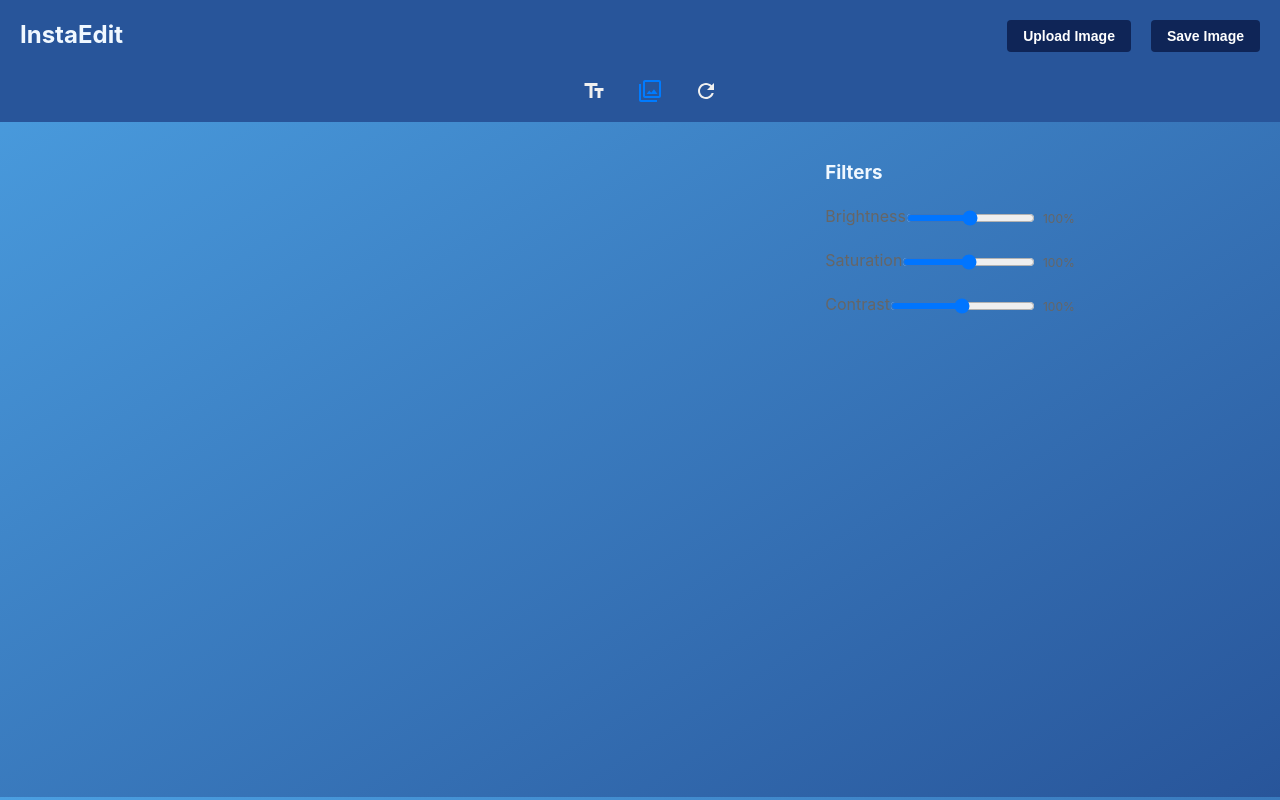
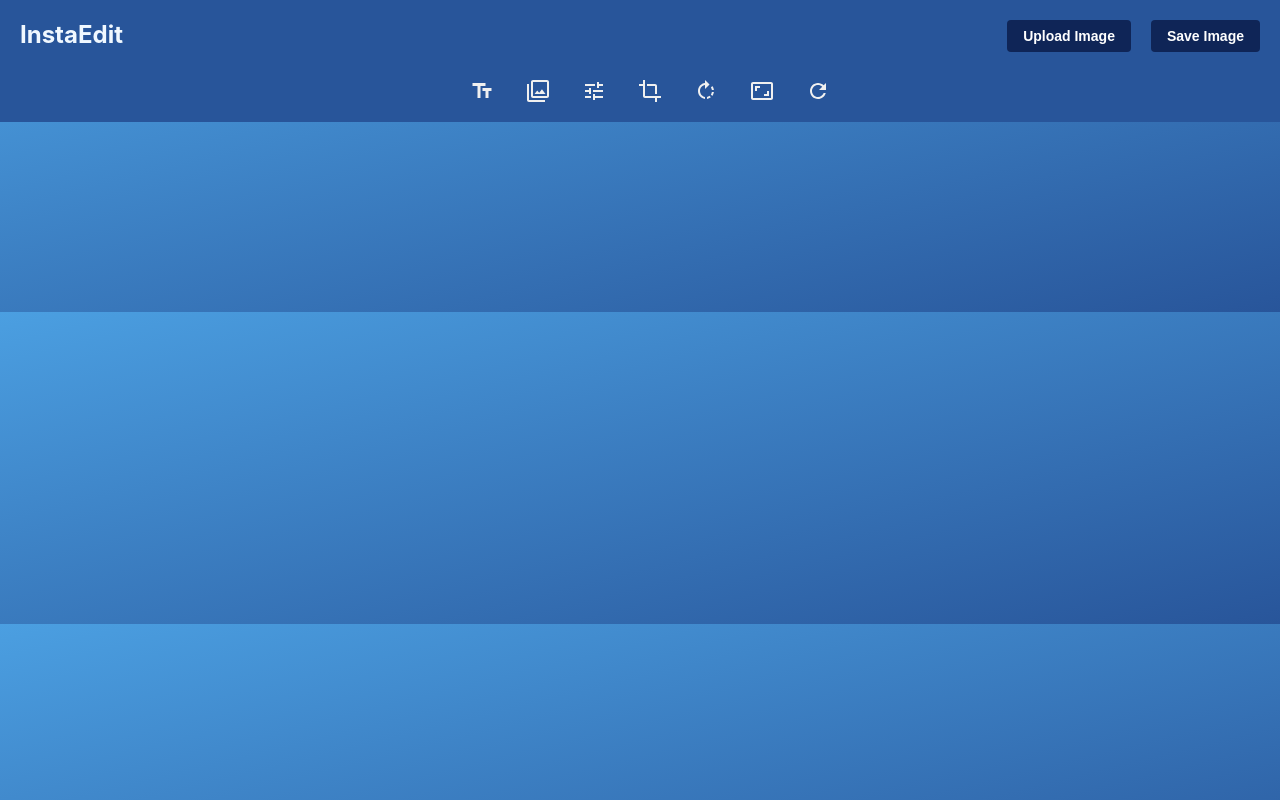
Before and after one commit to IkanshGoyal/InstaEdit, a React (Create React App) app: page /editor in a window 1280 px wide. Built offline with nearby package versions, Linux system fonts and the light colour scheme.

Commit message:
all tabs finalised

```diff
--- a/src/components/ImageEditor.css
+++ b/src/components/ImageEditor.css
@@ -53,7 +53,7 @@
 }
 
 .controls div {
-  padding: 0 20px;
+  padding: 0 40px;
 }
 
 .canvas-container {
@@ -190,7 +190,7 @@
 }
 
 .editor-canvas {
-  max-width: 90%;
+  max-width: 80%;
   border: 0px;
   height: 100%;
 }
--- a/src/components/ImageEditor.js
+++ b/src/components/ImageEditor.js
@@ -5,11 +5,12 @@ import FilterIcon from "@mui/icons-material/Filter";
 import TuneIcon from "@mui/icons-material/Tune";
 import CropIcon from "@mui/icons-material/Crop";
 import RotateRightIcon from "@mui/icons-material/RotateRight";
+import ResizeIcon from "@mui/icons-material/AspectRatio";
 import RefreshIcon from "@mui/icons-material/Refresh";
 import Tooltip from "@mui/material/Tooltip";
 
 const ImageEditor = () => {
-  const [activeControl, setActiveControl] = useState("filters");
+  const [activeControl, setActiveControl] = useState(null); // Default: no tab selected
   const [image, setImage] = useState(null);
   const [editedImage, setEditedImage] = useState(null);
   const [text, setText] = useState("");
@@ -81,6 +82,10 @@ const ImageEditor = () => {
   };
 
   const renderControlSection = () => {
+    if (activeControl === "reset" || activeControl === "crop" || activeControl === "rotate") {
+      return null; // Hide controls section
+    }
+
     switch (activeControl) {
       case "filters":
         return (
@@ -142,7 +147,7 @@ const ImageEditor = () => {
       <div className="controls">
         <Tooltip title="Add Text">
           <button
-            className={`control-tab ${activeControl === "text" ? "active" : ""}`}
+            className={`control-tab add-text ${activeControl === "text" ? "active" : ""}`}
             onClick={() => setActiveControl("text")}
           >
             <TextFieldsIcon />
@@ -150,14 +155,53 @@ const ImageEditor = () => {
         </Tooltip>
         <Tooltip title="Apply Filters">
           <button
-            className={`control-tab ${activeControl === "filters" ? "active" : ""}`}
+            className={`control-tab apply-filters ${activeControl === "filters" ? "active" : ""}`}
             onClick={() => setActiveControl("filters")}
           >
             <FilterIcon />
           </button>
         </Tooltip>
+        <Tooltip title="Adjust Settings">
+          <button
+            className={`control-tab adjust ${activeControl === "settings" ? "active" : ""}`}
+            onClick={() => setActiveControl("settings")}
+          >
+            <TuneIcon />
+          </button>
+        </Tooltip>
+        <Tooltip title="Crop Image">
+          <button
+            className={`control-tab crop ${activeControl === "crop" ? "active" : ""}`}
+            onClick={() => setActiveControl("crop")}
+          >
+            <CropIcon />
+          </button>
+        </Tooltip>
+        <Tooltip title="Rotate Image">
+          <button
+            className={`control-tab rotate ${activeControl === "rotate" ? "active" : ""}`}
+            onClick={() => setActiveControl("rotate")}
+          >
+            <RotateRightIcon />
+          </button>
+        </Tooltip>
+        <Tooltip title="Resize Image">
+          <button
+            className={`control-tab resize ${activeControl === "resize" ? "active" : ""}`}
+            onClick={() => setActiveControl("resize")}
+          >
+            <ResizeIcon />
+          </button>
+        </Tooltip>
         <Tooltip title="Reset Changes">
-          <button className="control-tab" onClick={() => setFilters({ brightness: 100, saturation: 100, contrast: 100 })}>
+          <button
+            className="control-tab"
+            onClick={() => {
+              setFilters({ brightness: 100, saturation: 100, contrast: 100 });
+              setText("");
+              setActiveControl("reset");
+            }}
+          >
             <RefreshIcon />
           </button>
         </Tooltip>
@@ -178,7 +222,12 @@ const ImageEditor = () => {
         </div>
 
         {/* Right: Controls */}
-        <div className="controls-section">{renderControlSection()}</div>
+        <div
+          className="controls-section"
+          style={{ display: activeControl === "reset" || activeControl === "crop" || activeControl === "rotate" || activeControl === null ? "none" : "block" }}
+        >
+          {renderControlSection()}
+        </div>
       </div>
     </div>
   );
```
